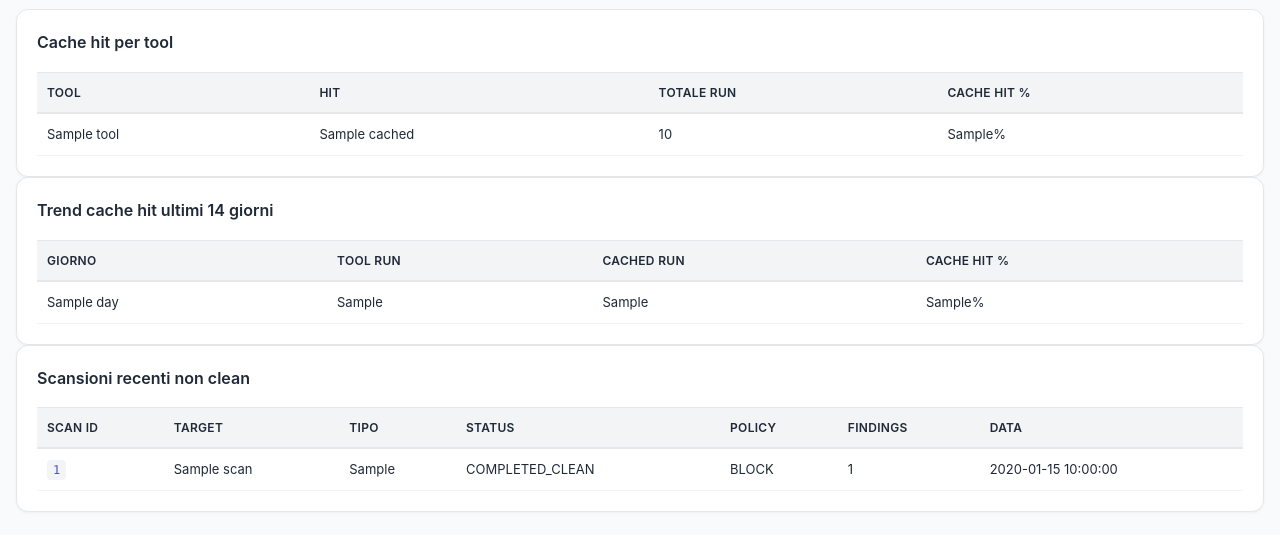
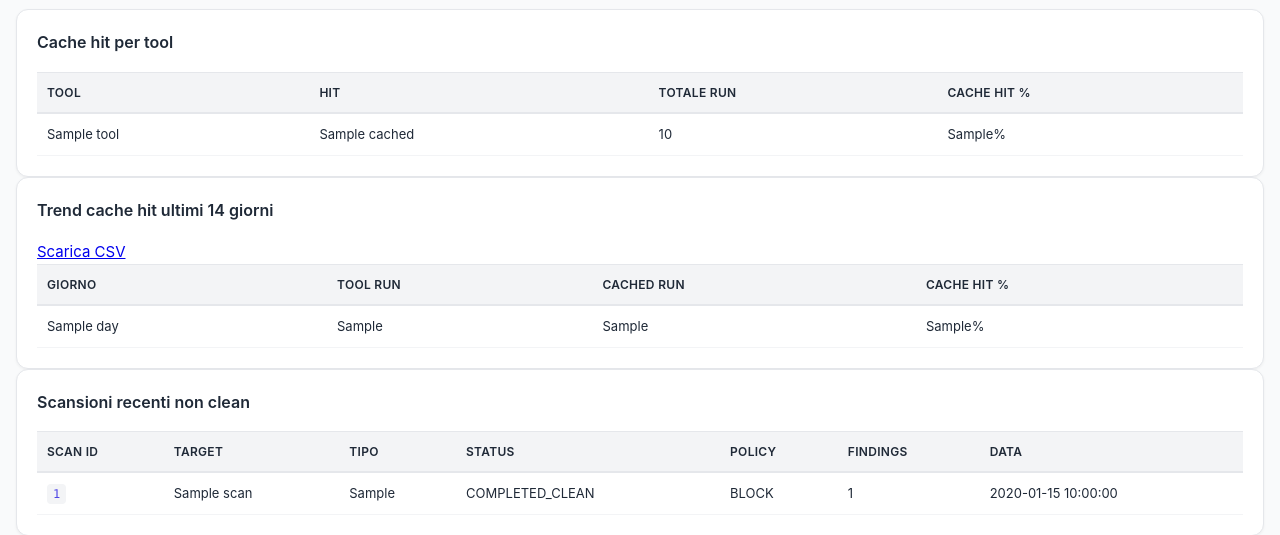
Before and after one commit to 3n1gm496/security-scanning-platform, a Flask app: template dashboard/templates/index.html in a window 1280 px wide. Shown: the part 825-1360 px from the top of the page. Before the commit the page ends 1337 px from the top, so only its background shows below. Run offline with Flask 2, Linux system fonts and the light colour scheme; the template is opened without the code that fills it: most values are stand-ins (such as "Sample title", 1, 10 or a date in 2020).

Commit message:
feat: add overview CSV download link for cache-hit trend
- add direct link to /api/cache-hit-trend.csv?days=14 in dashboard overview

```diff
--- a/dashboard/templates/index.html
+++ b/dashboard/templates/index.html
@@ -127,6 +127,7 @@
 
     <section class="card">
       <h2>Trend cache hit ultimi 14 giorni</h2>
+      <p><a href="/api/cache-hit-trend.csv?days=14">Scarica CSV</a></p>
       <table>
         <thead><tr><th>Giorno</th><th>Tool run</th><th>Cached run</th><th>Cache hit %</th></tr></thead>
         <tbody>
```
